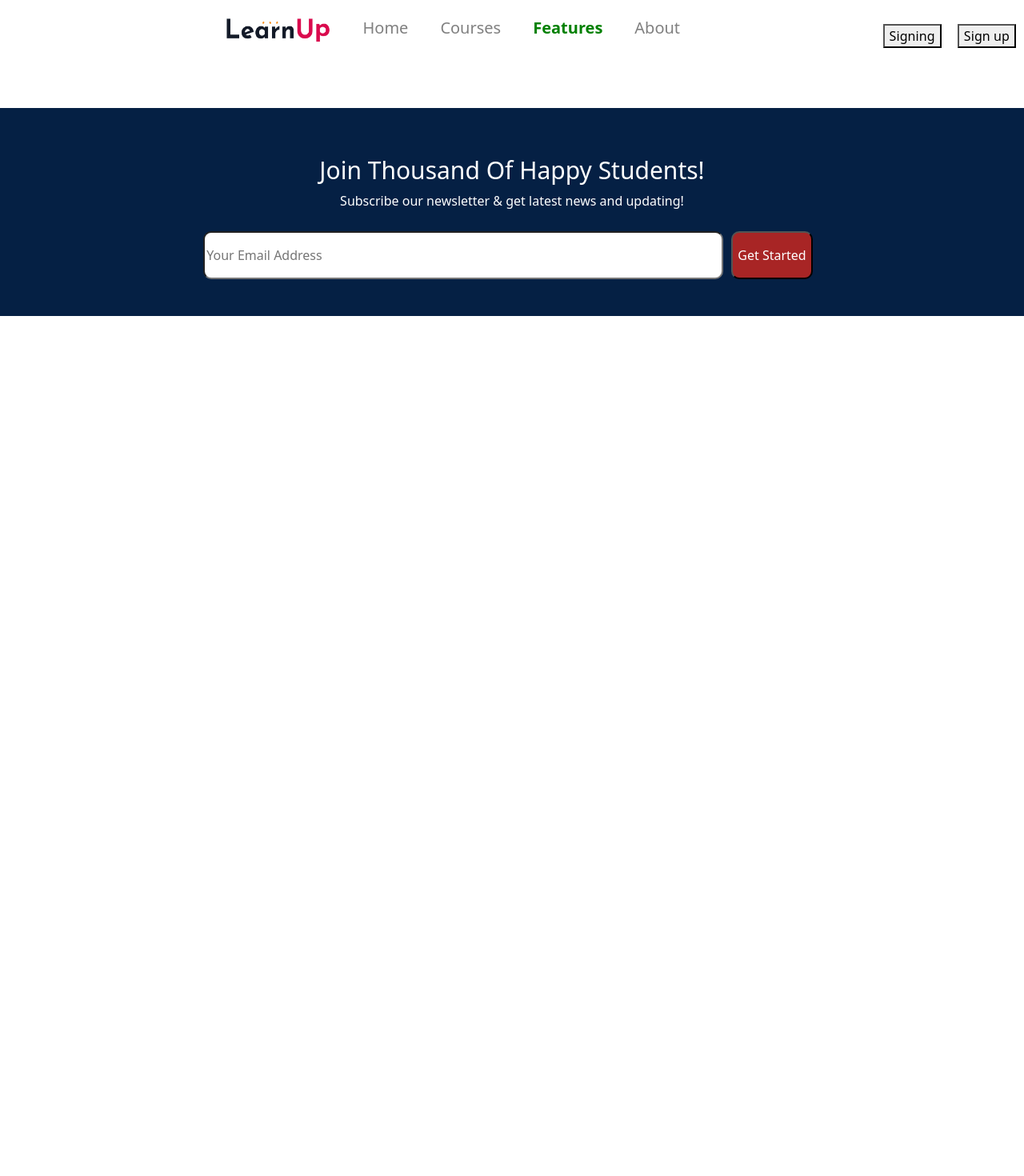
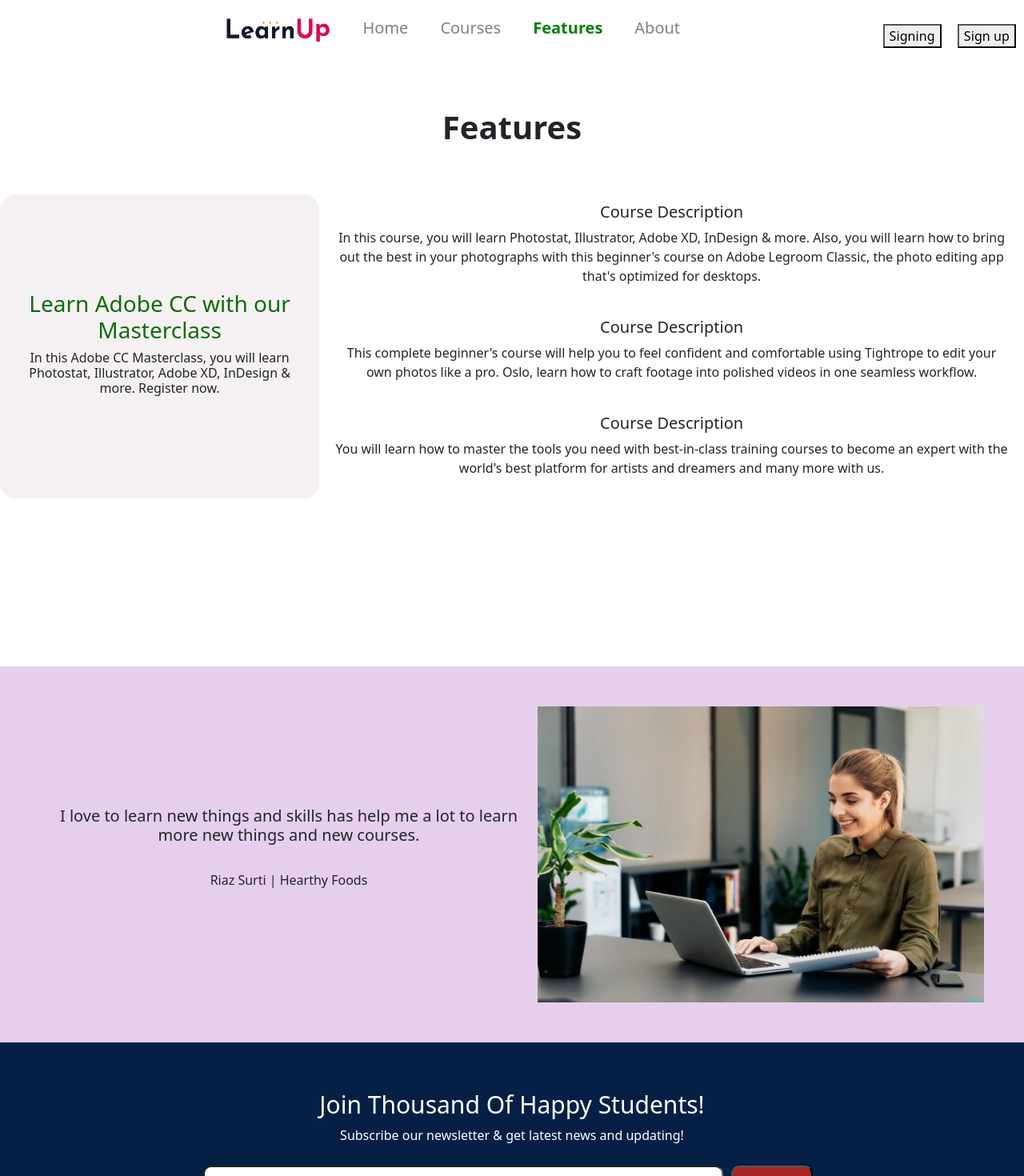
Before and after one commit to musasazib/learn-up, a React (Create React App) app: page /features in a window 1280 px wide. Shown: the top 1470 px of the page at 80% size. Before the commit the page ends 800 px from the top, so only its background shows below. Built offline with nearby package versions, Linux system fonts and the light colour scheme; the HTML template or start-up script is replaced by a standard one.

Commit message:
Added Feature

```diff
--- a/src/components/Courses/Courses.css
+++ b/src/components/Courses/Courses.css
@@ -2,6 +2,7 @@
     display: grid;
     grid-template-columns: repeat(3, 1fr);
     grid-gap: 15px;
+    margin-bottom: 100px;
 }
 .courses-title{
     margin: 50px;
--- a/src/components/Features/Features.css
+++ b/src/components/Features/Features.css
@@ -0,0 +1,24 @@
+.feature-text{
+    display: flex;
+    align-items: center;
+    justify-content: center;
+}
+.header-text{
+    padding: 120px 20px;
+    background-color: rgb(245, 240, 241);
+    border-radius: 20px;
+}
+.feature-text h3{
+    color: rgb(13, 109, 13);
+}
+.feature-detail{
+    padding: 20px;
+}
+.feature-review{
+    display: flex;
+    align-items: center;
+    justify-content: center;
+    margin-top: 200px;
+    background-color: rgb(230, 207, 235);
+    padding: 50px;
+}
--- a/src/components/Features/Features.js
+++ b/src/components/Features/Features.js
@@ -1,10 +1,36 @@
 import React from 'react';
 import './Features.css';
-
+import img from '../../images/testimonialv4-img.webp';
 const Features = () => {
     return (
         <div>
-
+            <h1 className="title">Features</h1>
+            <div className="feature-text">
+                <div className="header-text">
+                    <h3>Learn Adobe CC with our Masterclass</h3>
+                    <h6>In this Adobe CC Masterclass, you will learn Photostat, Illustrator, Adobe XD, InDesign & more. Register now.</h6>
+                </div>
+                <div className="feature-detail">
+                    <h5>Course Description</h5>
+                    <p>In this course, you will learn Photostat, Illustrator, Adobe XD, InDesign & more. Also, you will learn how to bring out the best in your photographs with this beginner's course on Adobe Legroom Classic, the photo editing app that's optimized for desktops.</p>
+                    <br />
+                    <h5>Course Description</h5>
+                    <p>This complete beginner's course will help you to feel confident and comfortable using Tightrope to edit your own photos like a pro. Oslo, learn how to craft footage into polished videos in one seamless workflow.</p>
+                    <br />
+                    <h5>Course Description</h5>
+                    <p>You will learn how to master the tools you need with best-in-class training courses to become an expert with the world's best platform for artists and dreamers and many more with us.</p>
+                </div>
+            </div>
+            <div className="feature-review">
+                <div>
+                    <h5>I love to learn new things and skills has help me a lot to learn more new things and new courses.</h5>
+                    <br />
+                    <p>Riaz Surti | Hearthy Foods</p>
+                </div>
+                <div>
+                    <img src={img} alt="" />
+                </div>
+            </div>
         </div>
     );
 };
--- a/src/components/Footer/Footer.css
+++ b/src/components/Footer/Footer.css
@@ -1,6 +1,6 @@
 .footer-container{
     padding-top: 60px;
-    margin-top: 50px;
+    /* margin-top: 50px; */
     height: 260px;
     background-color: #052044;
     text-align: center;
--- a/src/components/Home/Home.css
+++ b/src/components/Home/Home.css
@@ -33,7 +33,8 @@
     /* grid-gap: 5px; */
 }
 .home-course-title{
-    margin-top: 80px;
+    margin-top: 150px;
+    margin-bottom: 20px;
     margin-left: 20px;
     color: #4a5682;
     text-align: center;
```
Also changed, not shown: src/images/testimonialv4-img.webp (added).
